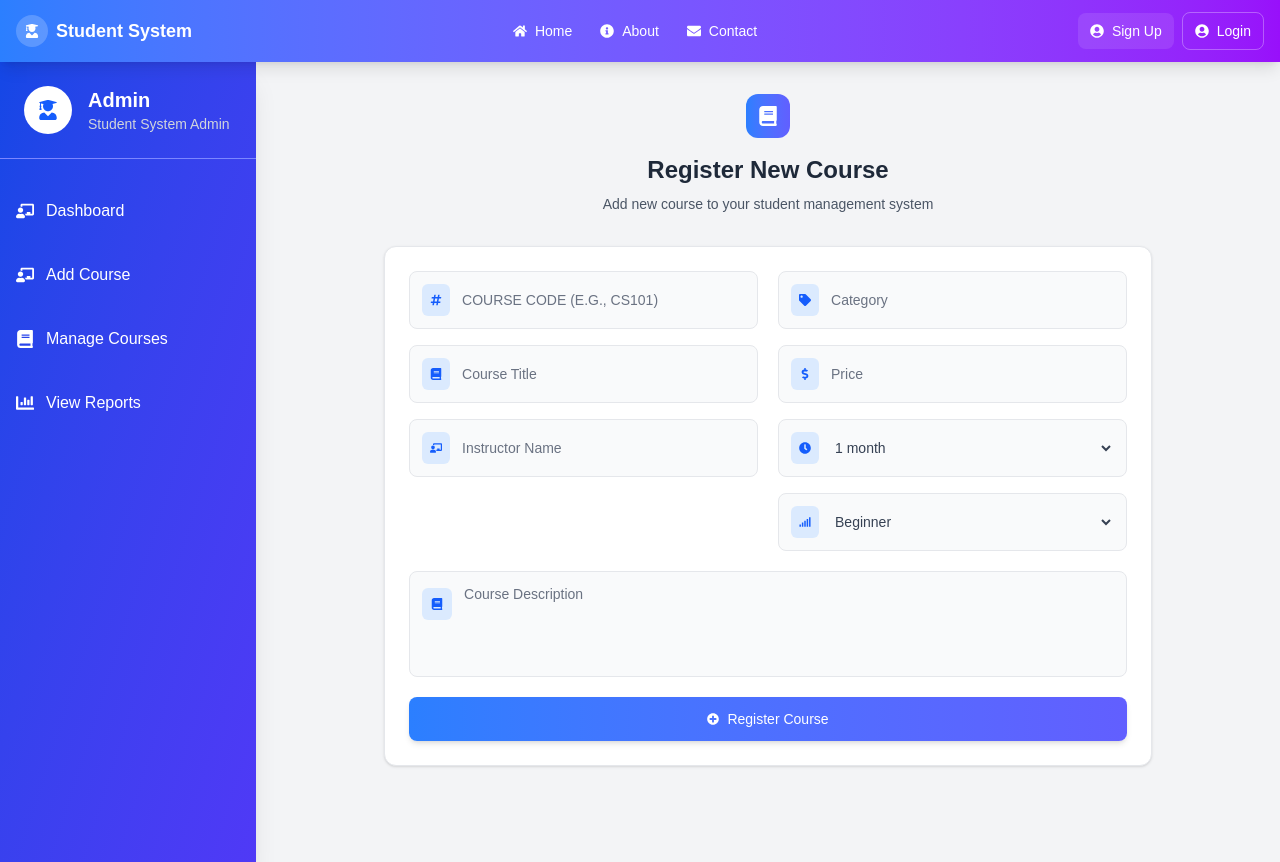
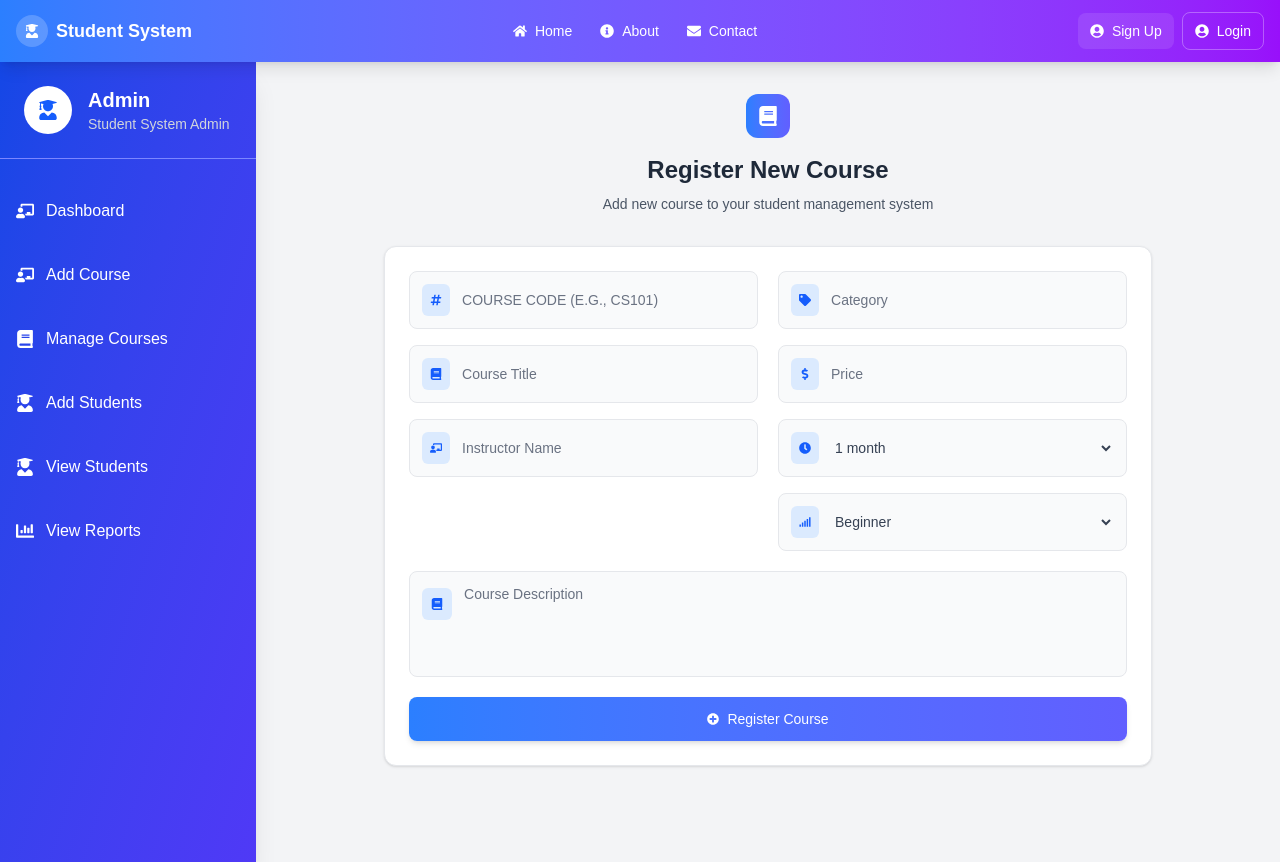
Before and after one commit to amaya064/Student-Management, a Next.js app in the folder frontend/: page /course in a window 1280 px wide. Built offline with nearby package versions, Linux system fonts and the light colour scheme.

Commit message:
add updates

```diff
--- a/frontend/app/course/page.tsx
+++ b/frontend/app/course/page.tsx
@@ -236,6 +236,20 @@ export default function CourseRegistration() {
                                 <span className="font-medium">Manage Courses</span>
                             </li>
                             <li
+                                            className="flex items-center p-4 hover:bg-indigo-500 rounded-md cursor-pointer transition-all"
+                                            onClick={() => router.push("/student_add")}
+                                          >
+                                            <FaUserGraduate className="text-white text-lg mr-3" />
+                                            <span className="font-medium">Add Students</span>
+                                          </li>
+                                          <li
+                                            className="flex items-center p-4 hover:bg-indigo-500 rounded-md cursor-pointer transition-all"
+                                            onClick={() => router.push("/Student_view")}
+                                          >
+                                            <FaUserGraduate className="text-white text-lg mr-3" />
+                                            <span className="font-medium">View Students</span>
+                                          </li>
+                            <li
                                 className="flex items-center p-4 hover:bg-indigo-500 rounded-md cursor-pointer transition-all"
                                 onClick={() => router.push("/reports")}
                             >
--- a/frontend/app/course_view/page.tsx
+++ b/frontend/app/course_view/page.tsx
@@ -262,6 +262,20 @@ export default function CourseView() {
                             </li>
                             <li
                                 className="flex items-center p-4 hover:bg-indigo-500 rounded-md cursor-pointer transition-all"
+                                onClick={() => router.push("/student_add")}
+                            >
+                                <FaUserGraduate className="text-white text-lg mr-3" />
+                                <span className="font-medium">Add Students</span>
+                            </li>
+                            <li
+                                className="flex items-center p-4 hover:bg-indigo-500 rounded-md cursor-pointer transition-all"
+                                onClick={() => router.push("/Student_view")}
+                            >
+                                <FaUserGraduate className="text-white text-lg mr-3" />
+                                <span className="font-medium">View Students</span>
+                            </li>
+                            <li
+                                className="flex items-center p-4 hover:bg-indigo-500 rounded-md cursor-pointer transition-all"
                                 onClick={() => router.push("/reports")}
                             >
                                 <FaChartBar className="text-white text-lg mr-3" />
@@ -441,11 +455,10 @@ export default function CourseView() {
                                                     <h3 className="font-bold text-lg">{course.courseCode}</h3>
                                                     <h2 className="font-semibold text-xl mt-1">{course.title}</h2>
                                                 </div>
-                                                <span className={`px-3 py-1 rounded-full text-xs font-medium ${
-                                                    course.level === 'Beginner' ? 'bg-green-500' :
+                                                <span className={`px-3 py-1 rounded-full text-xs font-medium ${course.level === 'Beginner' ? 'bg-green-500' :
                                                     course.level === 'Intermediate' ? 'bg-yellow-500' :
-                                                    'bg-red-500'
-                                                }`}>
+                                                        'bg-red-500'
+                                                    }`}>
                                                     {course.level}
                                                 </span>
                                             </div>
@@ -548,7 +561,7 @@ export default function CourseView() {
                                             value={formData.title}
                                             onChange={handleInputChange}
                                             required
-                                            className="w-full px-3 py-2 border border-gray-300 rounded-lg focus:outline-none focus:ring-2 focus:ring-blue-500 focus:border-transparent"
+                                            className="w-full px-3 py-2 border border-gray-300 rounded-lg focus:outline-none focus:ring-2 focus:ring-blue-500 focus:border-transparent text-black"
                                         />
                                     </div>
 
@@ -563,7 +576,7 @@ export default function CourseView() {
                                             value={formData.instructor}
                                             onChange={handleInputChange}
                                             required
-                                            className="w-full px-3 py-2 border border-gray-300 rounded-lg focus:outline-none focus:ring-2 focus:ring-blue-500 focus:border-transparent"
+                                            className="text-black w-full px-3 py-2 border border-gray-300 rounded-lg focus:outline-none focus:ring-2 focus:ring-blue-500 focus:border-transparent"
                                         />
                                     </div>
 
@@ -578,7 +591,7 @@ export default function CourseView() {
                                             value={formData.category}
                                             onChange={handleInputChange}
                                             required
-                                            className="w-full px-3 py-2 border border-gray-300 rounded-lg focus:outline-none focus:ring-2 focus:ring-blue-500 focus:border-transparent"
+                                            className="text-black w-full px-3 py-2 border border-gray-300 rounded-lg focus:outline-none focus:ring-2 focus:ring-blue-500 focus:border-transparent"
                                         />
                                     </div>
 
@@ -595,7 +608,7 @@ export default function CourseView() {
                                             required
                                             min="0"
                                             step="0.01"
-                                            className="w-full px-3 py-2 border border-gray-300 rounded-lg focus:outline-none focus:ring-2 focus:ring-blue-500 focus:border-transparent"
+                                            className="text-black w-full px-3 py-2 border border-gray-300 rounded-lg focus:outline-none focus:ring-2 focus:ring-blue-500 focus:border-transparent"
                                         />
                                     </div>
 
@@ -611,7 +624,7 @@ export default function CourseView() {
                                             onChange={handleInputChange}
                                             required
                                             placeholder="e.g., 8 weeks, 3 months"
-                                            className="w-full px-3 py-2 border border-gray-300 rounded-lg focus:outline-none focus:ring-2 focus:ring-blue-500 focus:border-transparent"
+                                            className="text-black w-full px-3 py-2 border border-gray-300 rounded-lg focus:outline-none focus:ring-2 focus:ring-blue-500 focus:border-transparent"
                                         />
                                     </div>
 
@@ -625,7 +638,7 @@ export default function CourseView() {
                                             value={formData.level}
                                             onChange={handleInputChange}
                                             required
-                                            className="w-full px-3 py-2 border border-gray-300 rounded-lg focus:outline-none focus:ring-2 focus:ring-blue-500 focus:border-transparent"
+                                            className="text-black w-full px-3 py-2 border border-gray-300 rounded-lg focus:outline-none focus:ring-2 focus:ring-blue-500 focus:border-transparent"
                                         >
                                             <option value="">Select Level</option>
                                             <option value="Beginner">Beginner</option>
@@ -646,7 +659,7 @@ export default function CourseView() {
                                         onChange={handleInputChange}
                                         required
                                         rows={4}
-                                        className="w-full px-3 py-2 border border-gray-300 rounded-lg focus:outline-none focus:ring-2 focus:ring-blue-500 focus:border-transparent resize-none"
+                                        className="text-black w-full px-3 py-2 border border-gray-300 rounded-lg focus:outline-none focus:ring-2 focus:ring-blue-500 focus:border-transparent resize-none"
                                     />
                                 </div>
 
```
